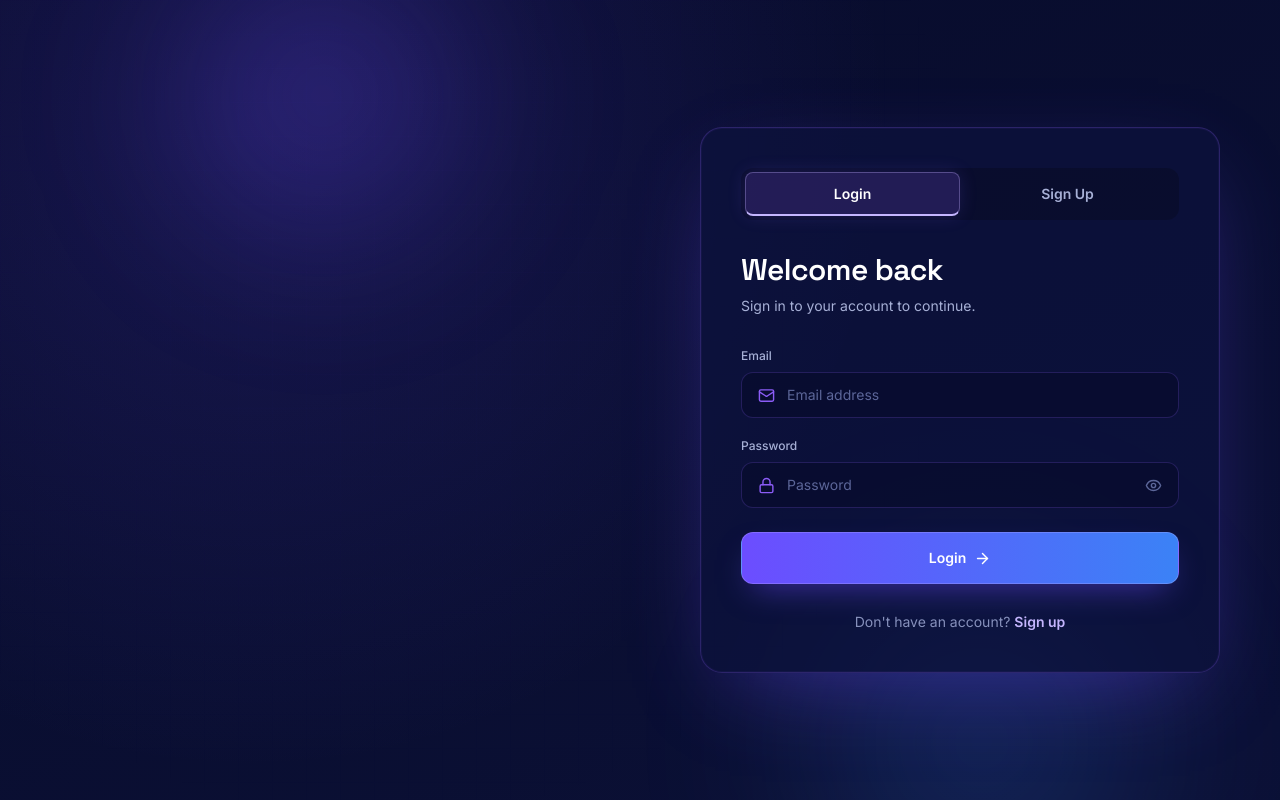
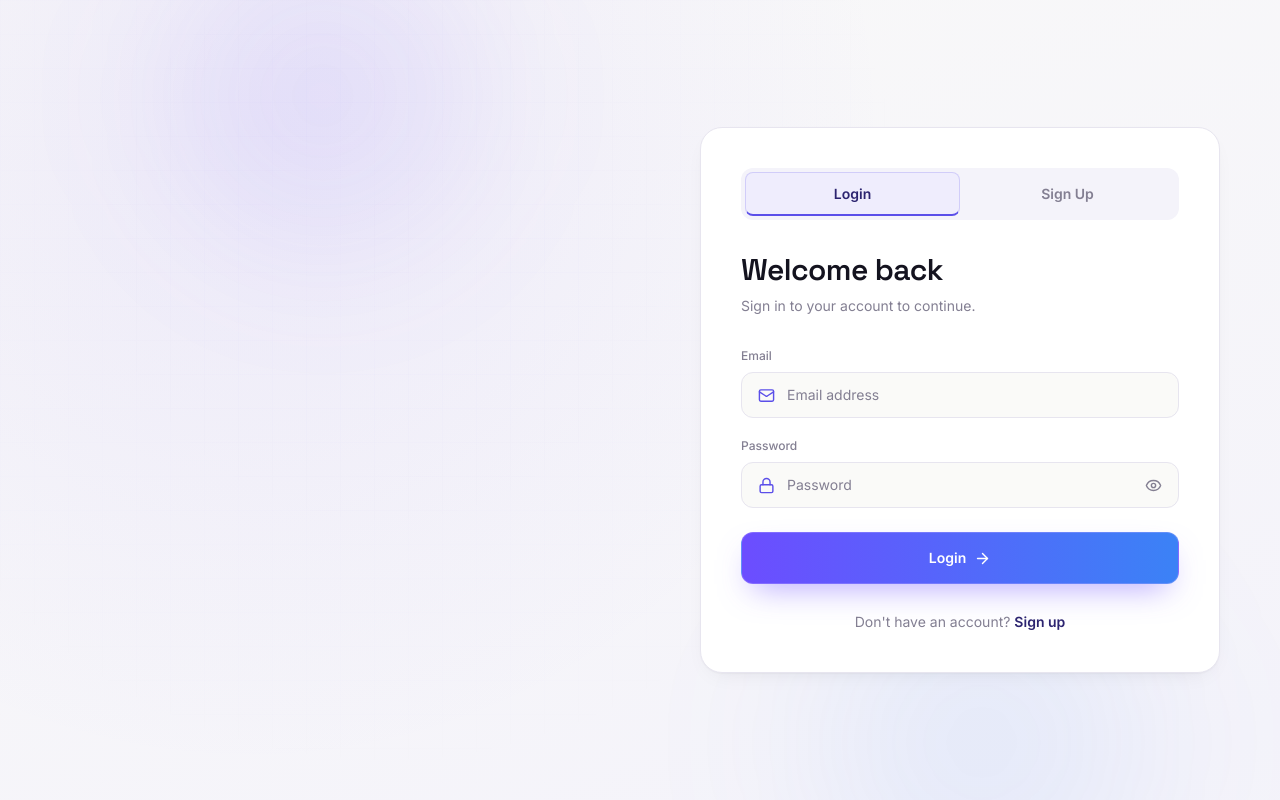
Before and after one commit to anjalirupchandani/ai-call-agent-frontend, a React (Vite) app: page /login in a window 1280 px wide. Built offline with nearby package versions, Linux system fonts and the light colour scheme.

Commit message:
modified:   src/components/auth/AuthField.jsx

```diff
--- a/src/components/auth/AuthField.jsx
+++ b/src/components/auth/AuthField.jsx
@@ -1,12 +1,12 @@
 export default function AuthField({ icon: Icon, label, rightAdornment, ...inputProps }) {
   return (
     <label className="flex flex-col gap-2">
-      <span className="text-xs font-medium text-[#A7B0D6]">{label}</span>
+      <span className="text-xs font-medium text-[var(--color-ink-muted)]">{label}</span>
       <div className="auth-dark-input-group flex items-center gap-3 rounded-xl px-4 py-3">
-        <Icon size={17} className="shrink-0 text-[#8B5CF6]" />
+        <Icon size={17} className="shrink-0 text-[var(--color-accent)]" />
         <input
           {...inputProps}
-          className="w-full bg-transparent text-sm text-white placeholder:text-[#5C6699] focus:outline-none"
+          className="w-full bg-transparent text-sm text-[var(--color-ink)] placeholder:text-[var(--color-ink-muted)] focus:outline-none"
         />
         {rightAdornment}
       </div>
--- a/src/components/auth/AuthShell.jsx
+++ b/src/components/auth/AuthShell.jsx
@@ -39,18 +39,18 @@ export default function AuthShell({ activeTab, children }) {
               <span className="flex h-9 w-9 items-center justify-center rounded-xl bg-linear-to-br from-[#6C4DFF] to-[#3B82F6] shadow-[0_0_20px_rgba(139,92,246,0.5)]">
                 <Waveform size="sm" color="white" />
               </span>
-              <span className="font-display text-[17px] font-semibold text-white">
+              <span className="font-display text-[17px] font-semibold text-[var(--color-ink)]">
                 AI Call Agent
               </span>
             </Link>
 
-            <h1 className="mt-14 font-display text-[44px] font-semibold leading-[1.08] tracking-[-0.02em] text-white xl:text-[52px]">
+            <h1 className="mt-14 font-display text-[44px] font-semibold leading-[1.08] tracking-[-0.02em] text-[var(--color-ink)] xl:text-[52px]">
               Let AI do the
               <br />
               <span className="auth-dark-gradient-text">talking.</span>
             </h1>
 
-            <p className="mt-5 max-w-sm text-[15px] leading-relaxed text-[#A7B0D6]">
+            <p className="mt-5 max-w-sm text-[15px] leading-relaxed text-[var(--color-ink-muted)]">
               Automate outbound calls, connect with leads, and grow your
               business — all with AI.
             </p>
@@ -59,13 +59,13 @@ export default function AuthShell({ activeTab, children }) {
               {FEATURES.map(({ icon: Icon, title, description }) => (
                 <li key={title} className="flex items-center gap-4">
                   <span className="auth-dark-feature-icon flex h-11 w-11 shrink-0 items-center justify-center rounded-full">
-                    <Icon size={18} className="text-[#C4B5FD]" />
+                    <Icon size={18} className="text-[var(--color-accent)]" />
                   </span>
                   <span>
-                    <span className="block text-sm font-medium text-white">
+                    <span className="block text-sm font-medium text-[var(--color-ink)]">
                       {title}
                     </span>
-                    <span className="block text-[13px] text-[#8791BC]">
+                    <span className="block text-[13px] text-[var(--color-ink-muted)]">
                       {description}
                     </span>
                   </span>
@@ -89,13 +89,13 @@ export default function AuthShell({ activeTab, children }) {
             style={{ animationDelay: "80ms" }}
           >
             <div className="auth-dark-card relative rounded-[22px] p-7 sm:p-10">
-              <div className="mb-8 flex rounded-xl bg-black/20 p-1">
+              <div className="mb-8 flex rounded-xl bg-[var(--color-surface-sunk)] p-1">
                 <Link
                   to="/login"
                   className={`auth-dark-tab flex-1 rounded-lg py-2.5 text-center text-sm font-semibold transition-colors ${
                     activeTab === "login"
                       ? "auth-dark-tab-active"
-                      : "text-[#A7B0D6] hover:text-white"
+                      : "text-[var(--color-ink-muted)] hover:text-[var(--color-ink)]"
                   }`}
                 >
                   Login
@@ -105,7 +105,7 @@ export default function AuthShell({ activeTab, children }) {
                   className={`auth-dark-tab flex-1 rounded-lg py-2.5 text-center text-sm font-semibold transition-colors ${
                     activeTab === "signup"
                       ? "auth-dark-tab-active"
-                      : "text-[#A7B0D6] hover:text-white"
+                      : "text-[var(--color-ink-muted)] hover:text-[var(--color-ink)]"
                   }`}
                 >
                   Sign Up
--- a/src/index.css
+++ b/src/index.css
@@ -141,11 +141,11 @@ html, body {
 /* ── Auth pages: dark AI-SaaS theme (scoped to Login / Signup only) ───────── */
 
 .auth-dark {
-  background: #070B2A;
+  background: var(--color-canvas);
   background-image:
-    radial-gradient(circle at 20% 15%, rgba(108, 77, 255, 0.16), transparent 40rem),
-    radial-gradient(circle at 82% 70%, rgba(59, 130, 246, 0.14), transparent 36rem),
-    linear-gradient(160deg, #070B2A 0%, #0B1035 55%, #0D133D 100%);
+    radial-gradient(circle at 20% 15%, rgba(108, 77, 255, 0.08), transparent 40rem),
+    radial-gradient(circle at 82% 70%, rgba(59, 130, 246, 0.07), transparent 36rem),
+    linear-gradient(160deg, var(--color-canvas) 0%, var(--color-surface-sunk) 55%, var(--color-canvas) 100%);
   background-size: 200% 200%;
   animation: auth-dark-drift 18s ease-in-out infinite;
 }
@@ -155,8 +155,8 @@ html, body {
   inset: 0;
   opacity: 0.35;
   background-image:
-    linear-gradient(rgba(139, 92, 246, 0.05) 1px, transparent 1px),
-    linear-gradient(90deg, rgba(139, 92, 246, 0.05) 1px, transparent 1px);
+    linear-gradient(rgba(91, 79, 233, 0.035) 1px, transparent 1px),
+    linear-gradient(90deg, rgba(91, 79, 233, 0.035) 1px, transparent 1px);
   background-size: 34px 34px;
   mask-image: radial-gradient(circle at 30% 30%, black, transparent 68%);
   pointer-events: none;
@@ -175,7 +175,7 @@ html, body {
   left: 8%;
   width: 26rem;
   height: 26rem;
-  background: radial-gradient(circle, rgba(108, 77, 255, 0.28), transparent 70%);
+  background: radial-gradient(circle, rgba(108, 77, 255, 0.12), transparent 70%);
 }
 
 .auth-dark-orb-b {
@@ -183,7 +183,7 @@ html, body {
   right: 6%;
   width: 30rem;
   height: 30rem;
-  background: radial-gradient(circle, rgba(59, 130, 246, 0.22), transparent 70%);
+  background: radial-gradient(circle, rgba(59, 130, 246, 0.1), transparent 70%);
   animation-delay: -4.5s;
 }
 
@@ -195,16 +195,15 @@ html, body {
 }
 
 .auth-dark-feature-icon {
-  background: rgba(139, 92, 246, 0.12);
-  border: 1px solid rgba(139, 92, 246, 0.3);
-  box-shadow: 0 0 16px rgba(139, 92, 246, 0.25);
+  background: var(--color-accent-dim);
+  border: 1px solid var(--color-border);
+  box-shadow: var(--shadow-card);
 }
 
 .auth-dark-card {
-  background: rgba(13, 19, 61, 0.72);
-  border: 1px solid rgba(139, 92, 246, 0.25);
-  backdrop-filter: blur(18px);
-  box-shadow: 0 30px 90px -30px rgba(108, 77, 255, 0.45), 0 0 0 1px rgba(139, 92, 246, 0.06) inset;
+  background: var(--color-surface);
+  border: 1px solid var(--color-border);
+  box-shadow: var(--shadow-card);
 }
 
 .auth-dark-tab {
@@ -218,33 +217,32 @@ html, body {
 }
 
 .auth-dark-tab:hover {
-  background: rgba(139, 92, 246, 0.12);
-  color: #FFFFFF;
+  background: var(--color-accent-dim);
+  color: var(--color-accent-ink);
 }
 
 .auth-dark-tab:focus-visible,
 .auth-dark-submit:focus-visible {
-  outline: 2px solid #C4B5FD;
+  outline: 2px solid var(--color-accent);
   outline-offset: 3px;
 }
 
 .auth-dark-tab-active {
-  color: #FFFFFF;
-  border-color: rgba(196, 181, 253, 0.32);
-  border-bottom-color: #C4B5FD;
-  background: rgba(139, 92, 246, 0.2);
-  box-shadow: 0 0 18px rgba(139, 92, 246, 0.16);
+  color: var(--color-accent-ink);
+  border-color: rgba(91, 79, 233, 0.2);
+  border-bottom-color: var(--color-accent);
+  background: var(--color-accent-dim);
 }
 
 .auth-dark-input-group {
-  background: rgba(7, 11, 42, 0.55);
-  border: 1px solid rgba(139, 92, 246, 0.22);
+  background: var(--color-canvas);
+  border: 1px solid var(--color-border);
   transition: border-color 180ms ease, box-shadow 180ms ease;
 }
 
 .auth-dark-input-group:focus-within {
-  border-color: #8B5CF6;
-  box-shadow: 0 0 0 4px rgba(139, 92, 246, 0.16);
+  border-color: var(--color-accent);
+  box-shadow: 0 0 0 4px var(--color-accent-dim);
 }
 
 .auth-dark-submit {
--- a/src/pages/Login.jsx
+++ b/src/pages/Login.jsx
@@ -36,10 +36,10 @@ export default function Login() {
 
   return (
     <AuthShell activeTab="login">
-      <h1 className="font-display text-3xl font-semibold tracking-[-0.02em] text-white">
+      <h1 className="font-display text-3xl font-semibold tracking-[-0.02em] text-[var(--color-ink)]">
         Welcome back
       </h1>
-      <p className="mt-2 text-sm text-[#A7B0D6]">Sign in to your account to continue.</p>
+      <p className="mt-2 text-sm text-[var(--color-ink-muted)]">Sign in to your account to continue.</p>
 
       <form onSubmit={handleSubmit} className="mt-8 flex flex-col gap-5">
         <AuthField
@@ -66,7 +66,7 @@ export default function Login() {
             <button
               type="button"
               onClick={() => setShowPassword((s) => !s)}
-              className="shrink-0 text-[#5C6699] transition-colors hover:text-[#A7B0D6]"
+              className="shrink-0 text-[var(--color-ink-muted)] transition-colors hover:text-[var(--color-accent)]"
               aria-label={showPassword ? "Hide password" : "Show password"}
             >
               {showPassword ? <EyeOff size={17} /> : <Eye size={17} />}
@@ -74,7 +74,7 @@ export default function Login() {
           }
         />
 
-        {error && <p className="rounded-xl bg-[rgba(239,91,78,0.12)] px-3 py-2 text-sm text-[#FF9086]">{error}</p>}
+        {error && <p className="rounded-xl bg-[var(--color-warn-dim)] px-3 py-2 text-sm text-[var(--color-warn-ink)]">{error}</p>}
 
         <button
           type="submit"
@@ -86,9 +86,9 @@ export default function Login() {
         </button>
       </form>
 
-      <p className="mt-7 text-center text-sm text-[#8791BC]">
+      <p className="mt-7 text-center text-sm text-[var(--color-ink-muted)]">
         Don't have an account?{" "}
-        <Link to="/signup" className="font-semibold text-[#C4B5FD] hover:text-white">
+        <Link to="/signup" className="font-semibold text-[var(--color-accent-ink)] hover:text-[var(--color-accent)]">
           Sign up
         </Link>
       </p>
--- a/src/pages/Signup.jsx
+++ b/src/pages/Signup.jsx
@@ -46,10 +46,10 @@ export default function Signup() {
 
   return (
     <AuthShell activeTab="signup">
-      <h1 className="font-display text-3xl font-semibold tracking-[-0.02em] text-white">
+      <h1 className="font-display text-3xl font-semibold tracking-[-0.02em] text-[var(--color-ink)]">
         Create your account
       </h1>
-      <p className="mt-2 text-sm text-[#A7B0D6]">Start building smarter conversations with AI.</p>
+      <p className="mt-2 text-sm text-[var(--color-ink-muted)]">Start building smarter conversations with AI.</p>
 
       <form onSubmit={handleSubmit} className="mt-8 flex flex-col gap-5">
         <AuthField
@@ -88,7 +88,7 @@ export default function Signup() {
             <button
               type="button"
               onClick={() => setShowPassword((s) => !s)}
-              className="shrink-0 text-[#5C6699] transition-colors hover:text-[#A7B0D6]"
+              className="shrink-0 text-[var(--color-ink-muted)] transition-colors hover:text-[var(--color-accent)]"
               aria-label={showPassword ? "Hide password" : "Show password"}
             >
               {showPassword ? <EyeOff size={17} /> : <Eye size={17} />}
@@ -108,7 +108,7 @@ export default function Signup() {
           placeholder="Confirm password"
         />
 
-        {error && <p className="rounded-xl bg-[rgba(239,91,78,0.12)] px-3 py-2 text-sm text-[#FF9086]">{error}</p>}
+        {error && <p className="rounded-xl bg-[var(--color-warn-dim)] px-3 py-2 text-sm text-[var(--color-warn-ink)]">{error}</p>}
 
         <button
           type="submit"
@@ -120,9 +120,9 @@ export default function Signup() {
         </button>
       </form>
 
-      <p className="mt-7 text-center text-sm text-[#8791BC]">
+      <p className="mt-7 text-center text-sm text-[var(--color-ink-muted)]">
         Already have an account?{" "}
-        <Link to="/login" className="font-semibold text-[#C4B5FD] hover:text-white">
+        <Link to="/login" className="font-semibold text-[var(--color-accent-ink)] hover:text-[var(--color-accent)]">
           Login
         </Link>
       </p>
```
